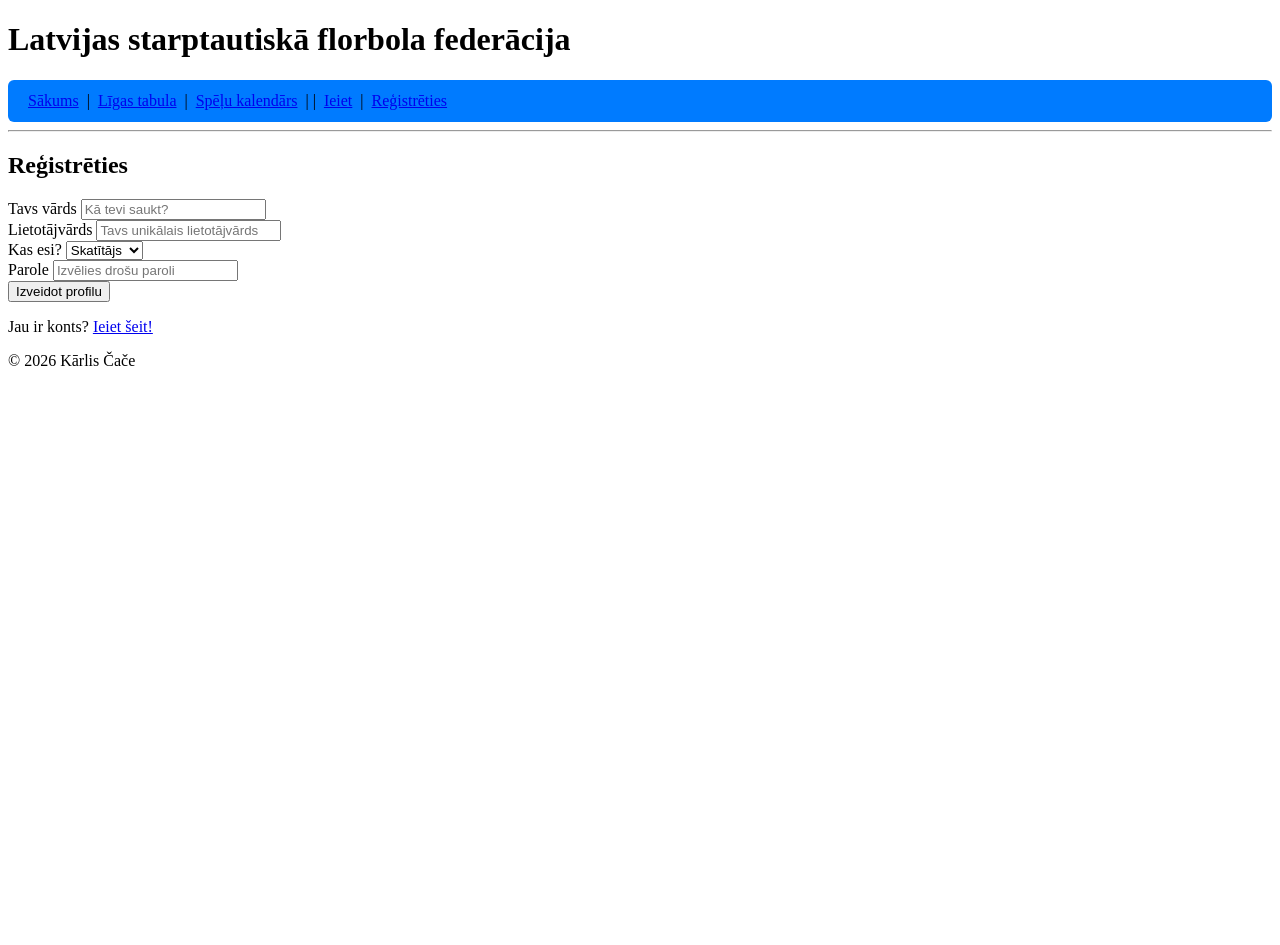
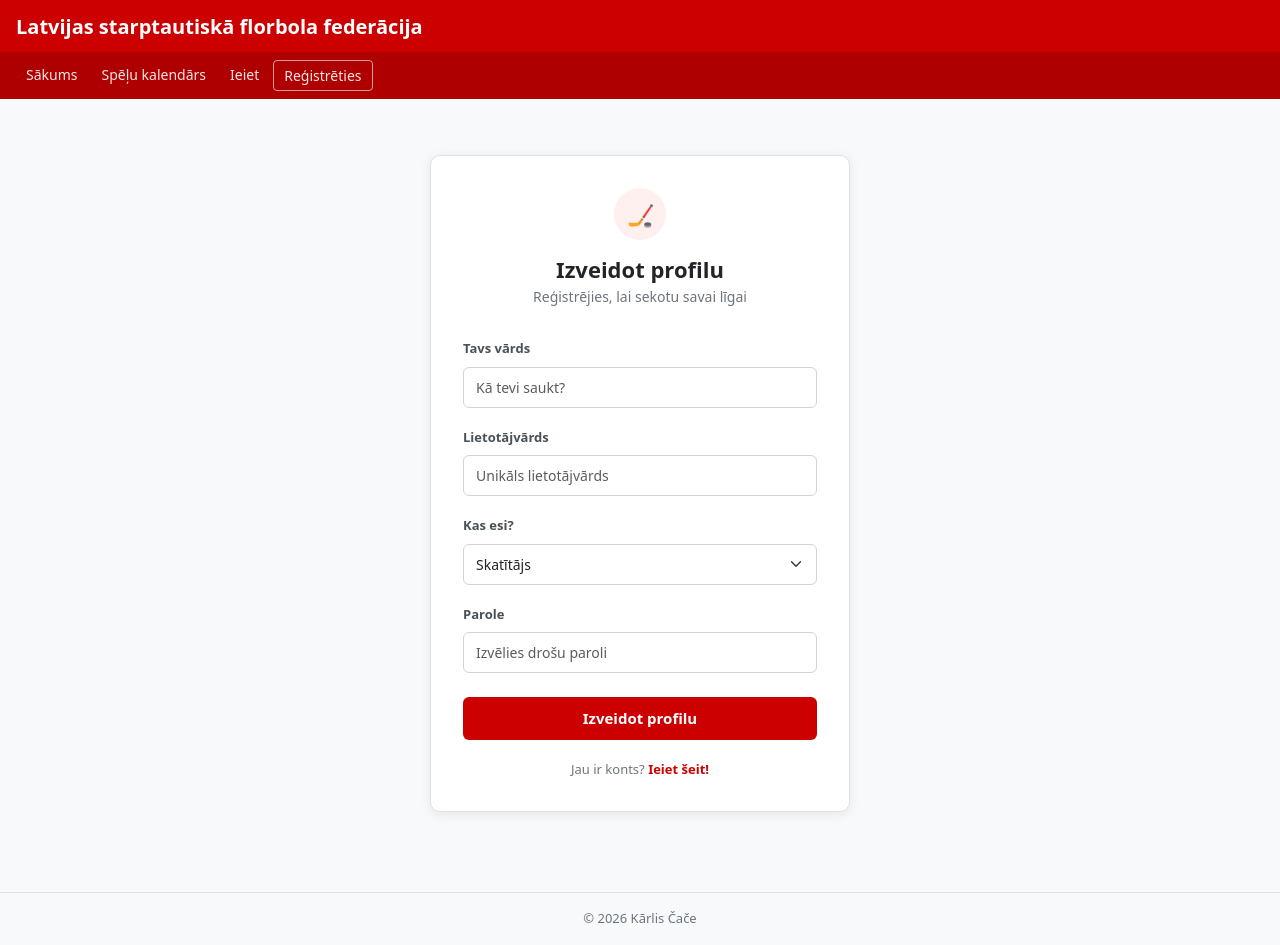
Before and after one commit to kar-lis/florbola-liga, a Flask app: page /registreties in a window 1280 px wide. Before the commit the page ends 366 px from the top, so only its background shows below. Run offline with Flask 3, Linux system fonts and the light colour scheme; parts of the project's set-up code (start-up, migrations or seed data) failed here and were passed over.

Commit message:
atjauninajums
Izmainīts dizains, lai izskatītos smukāk un viegli saprotamāk

```diff
--- a/templates/pamats.html
+++ b/templates/pamats.html
@@ -1,36 +1,96 @@
 <!DOCTYPE html>
 <head>
     <meta charset="utf-8">
+    <meta name="viewport" content="width=device-width, initial-scale=1">
     <title>Florbols</title>
+    <link href="https://cdn.jsdelivr.net/npm/bootstrap@5.3.0/dist/css/bootstrap.min.css" rel="stylesheet">
+        <style>
+         body { background: #f8f9fa; }
 
+        .galvene {
+            background: #cc0000;
+            padding: 12px 0 0 0;
+        }
+        .galvene-virsraksts {
+            color: white;
+            font-size: 20px;
+            font-weight: 700;
+            padding: 0 1rem 10px 1rem;
+        }
+        .nav-josla {
+            display: flex;
+            flex-wrap: wrap;
+            gap: 4px;
+            padding: 8px 1rem;
+            background: rgba(0,0,0,0.15);
+        }
+        .nav-josla a {
+            color: rgba(255,255,255,0.9);
+            text-decoration: none;
+            font-size: 14px;
+            padding: 4px 10px;
+            border-radius: 4px;
+            transition: background .15s;
+        }
+        .nav-josla a:hover {
+            background: rgba(255,255,255,0.15);
+            color: white;
+        }
+        .nav-josla .nav-lietotajs {
+            color: rgba(255,255,255,0.6);
+            font-size: 14px;
+            padding: 4px 10px;
+        }
+        .nav-josla .nav-btn {
+            border: 1px solid rgba(255,255,255,0.6);
+        }
+        .nav-josla .nav-btn:hover {
+            background: white;
+            color: #cc0000 !important;
+        }
+
+        .flash-success {
+            background: #d4edda; border-left: 4px solid #28a745;
+            color: #155724; padding: 10px 14px; border-radius: 4px; margin-bottom: 8px;
+        }
+        .flash-error {
+            background: #f8d7da; border-left: 4px solid #cc0000;
+            color: #721c24; padding: 10px 14px; border-radius: 4px; margin-bottom: 8px;
+        }
+
+        .card { border: 1px solid #dee2e6; border-radius: 6px; }
+        .card-header {
+            background: #cc0000; color: white;
+            font-weight: 600; font-size: 16px;
+            padding: 10px 16px;
+        }
+
+        footer { color: #6c757d; font-size: 13px; }
+        </style>
     </head>
-<body class="bg-light">
 
-<div class="container">
-    <header class="py-3">
-        <h1 class="mb-2">Latvijas starptautiskā florbola federācija</h1>
-        <nav style="background-color: #007bff; padding: 12px 20px; border-radius: 6px; display: flex; flex-wrap: wrap; gap: 8px; align-items: center;">
-            <a href="/">Sākums</a> |
-            <a href="/tabula">Līgas tabula</a> |
-            <a href="/speles">Spēļu kalendārs</a> |
+<body>
+
+<div class="galvene">
+    <div class="galvene-virsraksts"> Latvijas starptautiskā florbola federācija</div>
+    <div class="nav-josla">
+        <a href="/">Sākums</a>
+        <a href="/speles">Spēļu kalendārs</a>
 
         {% if session.get('lietotajs') %}
             {% if session.get('loma') == 'tiesnesis' %}
-                    | <a href="/piev_speli">Pievienot spēli</a> |
-                    <a href="/lab_speli">Labot spēli</a> |
-                    <a href="/dz_speli">Dzēst spēli</a> |
+                <a href="/piev_speli">Pievienot spēli</a>
             {% endif %}
-                | <a href="/atslegties">Iziet ({{ session['lietotajs'] }})</a>
+            <span class="nav-lietotajs">{{ session['vards'] }}</span>
+            <a href="/atslegties" class="nav-btn">Iziet</a>
         {% else %}
-                | <a href="/pieteikties">Ieiet</a> |
-                <a href="/registreties">Reģistrēties</a>
+            <a href="/pieteikties">Ieiet</a>
+            <a href="/registreties" class="nav-btn">Reģistrēties</a>
         {% endif %}
-        </nav>
-    </header>
+    </div>
+</div>
 
-    <hr>
-
-    <main>
+<div class="container mt-4">
     {% with messages = get_flashed_messages(with_categories=true) %}
         {% if messages %}
             {% for category, message in messages %}
@@ -40,12 +100,11 @@
     {% endwith %}
 
     {% block content %}{% endblock %}
-    </main>
+</div>
 
-    <footer class="mt-5 py-3 text-center text-muted border-top">
+<footer class="text-center mt-5 py-3 border-top">
     &copy; 2026 Kārlis Čače
 </footer>
-</div>
 
 <script src="https://cdn.jsdelivr.net/npm/bootstrap@5.3.0/dist/js/bootstrap.bundle.min.js"></script>
 </body>
--- a/templates/registreties.html
+++ b/templates/registreties.html
@@ -1,45 +1,122 @@
 {% extends "pamats.html" %}
 {% block content %}
 
-<div class="row justify-content-center mt-5">
-    <div class="col-md-5">
-        <div class="card shadow border-success">
-            <div class="card-body">
-                <h2 class="text-center mb-4">Reģistrēties</h2>
+<style>
+.auth-wrap {
+    min-height: 70vh;
+    display: flex;
+    align-items: center;
+    justify-content: center;
+    padding: 2rem 1rem;
+}
+.auth-karte {
+    background: white;
+    border: 1px solid #dee2e6;
+    border-radius: 10px;
+    padding: 2rem;
+    width: 100%;
+    max-width: 420px;
+    box-shadow: 0 2px 12px rgba(0,0,0,0.08);
+}
+.auth-virsraksts {
+    text-align: center;
+    margin-bottom: 1.75rem;
+}
+.auth-virsraksts h2 {
+    font-size: 22px;
+    font-weight: 700;
+    color: #212529;
+    margin-bottom: .25rem;
+}
+.auth-virsraksts p {
+    font-size: 14px;
+    color: #6c757d;
+    margin: 0;
+}
+.auth-karte .form-label {
+    font-size: 13px;
+    font-weight: 600;
+    color: #495057;
+}
+.auth-karte .form-control,
+.auth-karte .form-select {
+    border-radius: 6px;
+    border: 1px solid #ced4da;
+    font-size: 14px;
+    padding: 9px 12px;
+}
+.auth-karte .form-control:focus,
+.auth-karte .form-select:focus {
+    border-color: #cc0000;
+    box-shadow: 0 0 0 3px rgba(204,0,0,0.1);
+}
+.btn-sarkana {
+    background: #cc0000;
+    color: white;
+    border: none;
+    border-radius: 6px;
+    padding: 10px;
+    font-size: 15px;
+    font-weight: 600;
+    width: 100%;
+    cursor: pointer;
+    transition: background .2s;
+}
+.btn-sarkana:hover { background: #aa0000; }
+.auth-apaksa {
+    text-align: center;
+    margin-top: 1.25rem;
+    font-size: 13px;
+    color: #6c757d;
+}
+.auth-apaksa a { color: #cc0000; text-decoration: none; font-weight: 600; }
+.auth-apaksa a:hover { text-decoration: underline; }
+.ikona-aplis {
+    width: 52px; height: 52px;
+    background: #fff0f0;
+    border-radius: 50%;
+    display: flex; align-items: center; justify-content: center;
+    margin: 0 auto 1rem;
+    font-size: 22px;
+}
+</style>
+
+<div class="auth-wrap">
+    <div class="auth-karte">
+        <div class="auth-virsraksts">
+            <div class="ikona-aplis">🏒</div>
+            <h2>Izveidot profilu</h2>
+            <p>Reģistrējies, lai sekotu savai līgai</p>
+        </div>
+
         <form action="/registreties" method="POST">
-
             <div class="mb-3">
-                        <label for="reg_vards" class="form-label">Tavs vārds</label>
-                        <input type="text" class="form-control" id="reg_vards" name="vards"
+                <label class="form-label">Tavs vārds</label>
+                <input type="text" class="form-control" name="vards"
                        placeholder="Kā tevi saukt?" required>
             </div>
-
             <div class="mb-3">
-                        <label for="reg_user" class="form-label">Lietotājvārds</label>
-                        <input type="text" class="form-control" id="reg_user" name="lietotajs"
-                               placeholder="Tavs unikālais lietotājvārds" required>
+                <label class="form-label">Lietotājvārds</label>
+                <input type="text" class="form-control" name="lietotajs"
+                       placeholder="Unikāls lietotājvārds" required>
             </div>
-
             <div class="mb-3">
-                        <label for="reg_loma" class="form-label">Kas esi?</label>
-                        <select class="form-select" id="reg_loma" name="loma">
+                <label class="form-label">Kas esi?</label>
+                <select class="form-select" name="loma">
                     <option value="skatitajs">Skatītājs</option>
                     <option value="speletajs">Spēlētājs</option>
                 </select>
             </div>
-
-                    <div class="mb-3">
-                        <label for="reg_pw" class="form-label">Parole</label>
-                        <input type="password" class="form-control" id="reg_pw" name="parole"
+            <div class="mb-4">
+                <label class="form-label">Parole</label>
+                <input type="password" class="form-control" name="parole"
                        placeholder="Izvēlies drošu paroli" required>
             </div>
+            <button type="submit" class="btn-sarkana">Izveidot profilu</button>
+        </form>
 
-                    <button type="submit" class="btn btn-success w-100">Izveidot profilu</button>
-                </form>
-                <p class="mt-3 text-center small">
+        <div class="auth-apaksa">
             Jau ir konts? <a href="/pieteikties">Ieiet šeit!</a>
-                </p>
-            </div>
         </div>
     </div>
 </div>
```
Also changed, not shown: templates/pieteikties.html (+94 -14 lines). Lines whose indentation alone changed are shown as unchanged.
